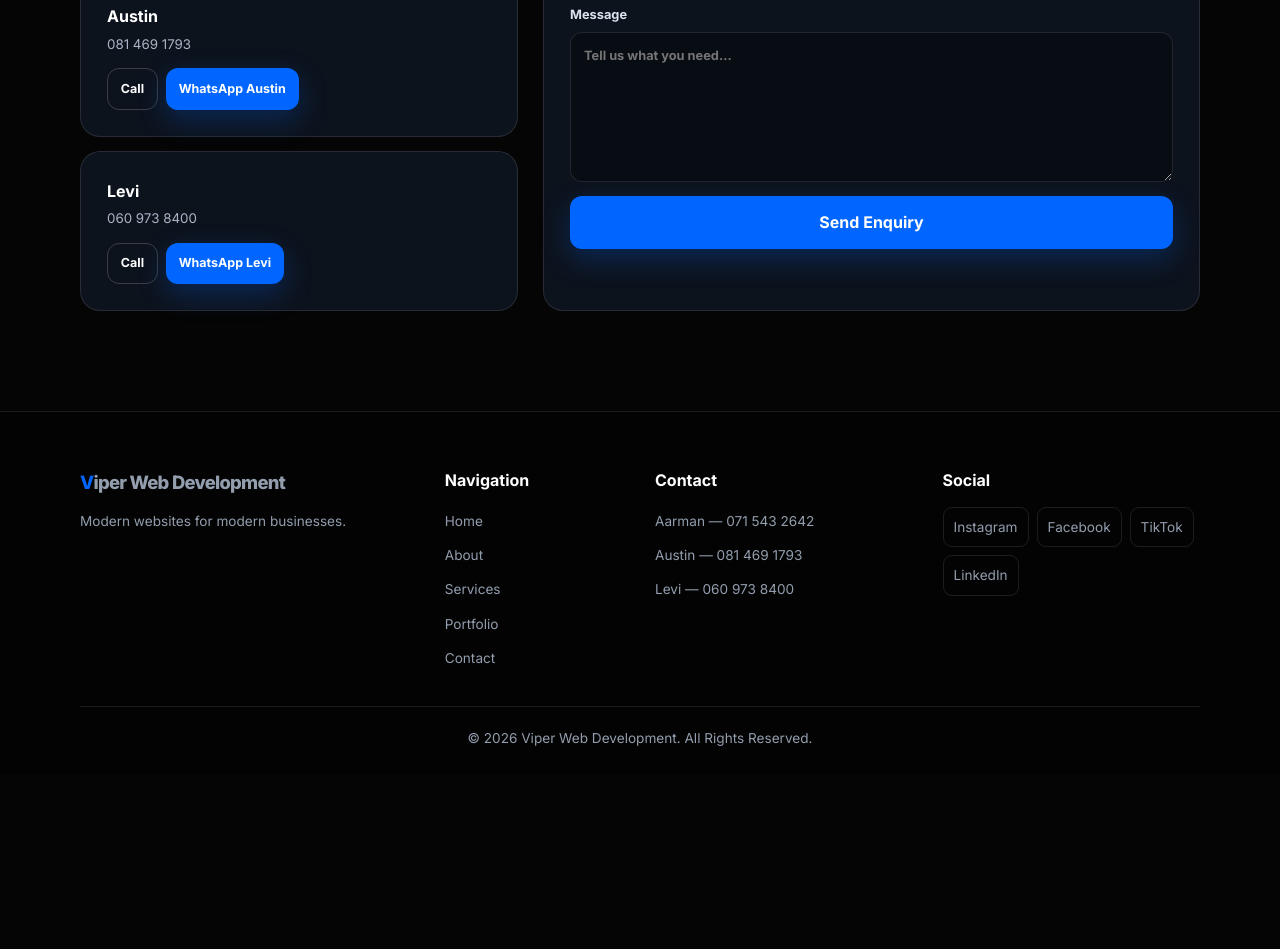
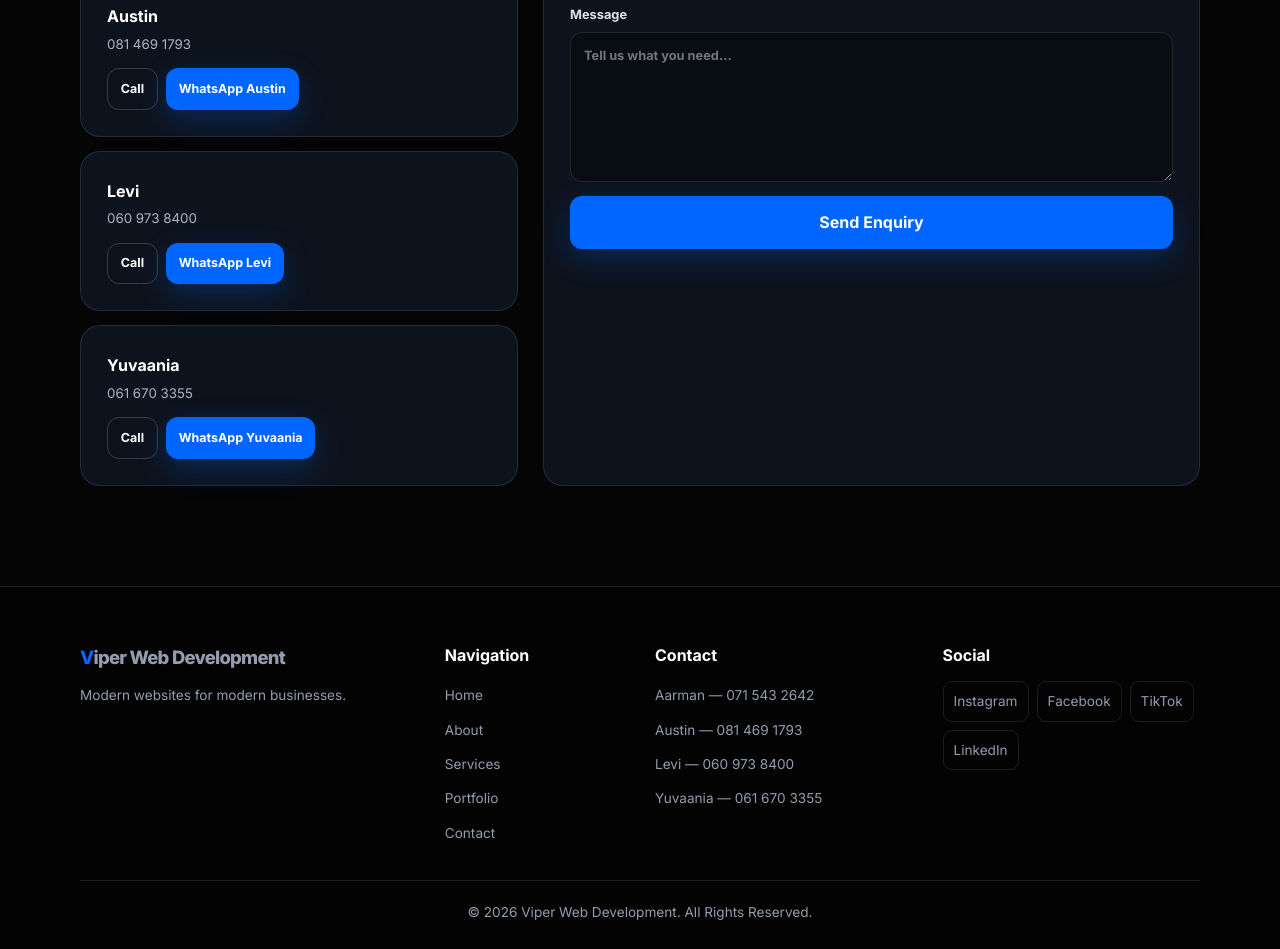
Before and after one commit to levihackz/Viper-Web-Development-Website, a plain HTML site: page contact.html in a window 1280 px wide. Shown: the part 851-1800 px from the top of the page. Before the commit the page ends 1625 px from the top, so only its background shows below. Drawn offline with Linux system fonts and the light colour scheme.

Commit message:
Add Yuvaania contact details

```diff
--- a/contact.html
+++ b/contact.html
@@ -29,6 +29,7 @@
 <div class="card contact-card reveal"><div><strong>Aarman</strong><small>071 543 2642</small><div class="contact-actions"><a class="btn btn-outline" href="tel:+27715432642">Call</a><a class="btn btn-primary" target="_blank" rel="noopener" href="https://wa.me/27715432642?text=Hi%2C%20I%20would%20like%20to%20enquire%20about%20getting%20a%20website%20for%20my%20business.">WhatsApp Aarman</a></div></div></div>
 <div class="card contact-card reveal"><div><strong>Austin</strong><small>081 469 1793</small><div class="contact-actions"><a class="btn btn-outline" href="tel:+27814691793">Call</a><a class="btn btn-primary" target="_blank" rel="noopener" href="https://wa.me/27814691793?text=Hi%2C%20I%20would%20like%20to%20enquire%20about%20getting%20a%20website%20for%20my%20business.">WhatsApp Austin</a></div></div></div>
 <div class="card contact-card reveal"><div><strong>Levi</strong><small>060 973 8400</small><div class="contact-actions"><a class="btn btn-outline" href="tel:+27609738400">Call</a><a class="btn btn-primary" target="_blank" rel="noopener" href="https://wa.me/27609738400?text=Hi%2C%20I%20would%20like%20to%20enquire%20about%20getting%20a%20website%20for%20my%20business.">WhatsApp Levi</a></div></div></div>
+<div class="card contact-card reveal"><div><strong>Yuvaania</strong><small>061 670 3355</small><div class="contact-actions"><a class="btn btn-outline" href="tel:+27616703355">Call</a><a class="btn btn-primary" target="_blank" rel="noopener" href="https://wa.me/27616703355?text=Hi%2C%20I%20would%20like%20to%20enquire%20about%20getting%20a%20website%20for%20my%20business.">WhatsApp Yuvaania</a></div></div></div>
 </div></div>
 <div class="card reveal"><h3 style="margin-bottom:18px">Send an enquiry</h3><form id="contactForm">
 <div class="form-grid"><label>Name<input required name="name" autocomplete="name"></label><label>Business Name<input required name="business" autocomplete="organization"></label></div>
@@ -43,7 +44,7 @@
     <div class="footer-grid">
       <div><a class="logo" href="index.html"><span>V</span>iper Web Development</a><p style="margin-top:12px">Modern websites for modern businesses.</p></div>
       <div><h4>Navigation</h4><ul class="footer-links"><li><a href="index.html">Home</a></li><li><a href="about.html">About</a></li><li><a href="services.html">Services</a></li><li><a href="portfolio.html">Portfolio</a></li><li><a href="contact.html">Contact</a></li></ul></div>
-      <div><h4>Contact</h4><ul class="footer-links"><li><a href="tel:+27715432642">Aarman — 071 543 2642</a></li><li><a href="tel:+27814691793">Austin — 081 469 1793</a></li><li><a href="tel:+27609738400">Levi — 060 973 8400</a></li></ul></div>
+      <div><h4>Contact</h4><ul class="footer-links"><li><a href="tel:+27715432642">Aarman — 071 543 2642</a></li><li><a href="tel:+27814691793">Austin — 081 469 1793</a></li><li><a href="tel:+27609738400">Levi — 060 973 8400</a></li><li><a href="tel:+27616703355">Yuvaania — 061 670 3355</a></li></ul></div>
       <div><h4>Social</h4><div class="socials"><a href="#" aria-label="Instagram placeholder">Instagram</a><a href="#" aria-label="Facebook placeholder">Facebook</a><a href="#" aria-label="TikTok placeholder">TikTok</a><a href="#" aria-label="LinkedIn placeholder">LinkedIn</a></div></div>
     </div>
     <div class="copyright"><p>© 2026 <span data-company>Viper Web Development</span>. All Rights Reserved.</p></div>
```
Also changed, not shown: about.html (+1 -1 lines), index.html (+1 -1 lines), portfolio.html (+1 -1 lines), services.html (+1 -1 lines).
